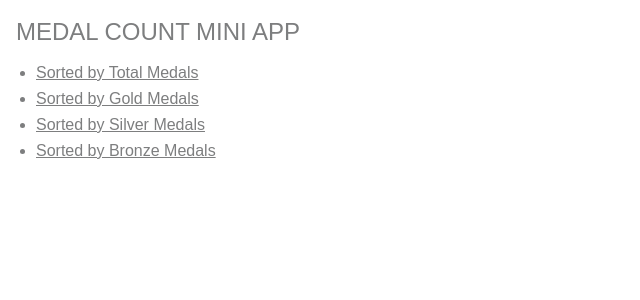
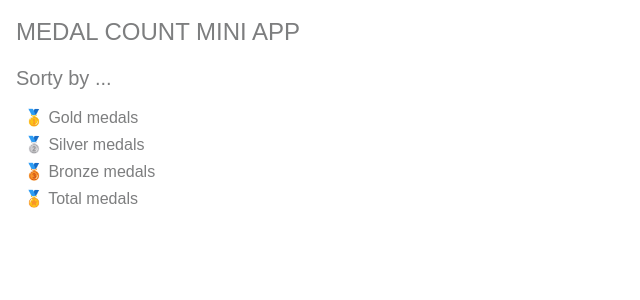
Before and after one commit to jpblancoder/jp-medals-next, a Next.js app: page / in a window 1280 px wide. Shown: the top 300 px of the page, without its empty margins (0-640 px from the left). Built offline with nearby package versions, Linux system fonts and the light colour scheme.

Commit message:
Update home page

```diff
--- a/src/app/page.tsx
+++ b/src/app/page.tsx
@@ -4,26 +4,19 @@ export default function HomePage() {
   return (
     <main>
       <h1 className="text-2xl mb-4 uppercase">Medal Count Mini App</h1>
-      <ul className="list-disc pl-5">
+      <h2 className="text-xl mb-4">Sorty by ...</h2>
+      <ul className="pl-2">
         <li className="pb-2">
-          <Link href="/medals/total" className="underline">
-            Sorted by Total Medals
-          </Link>
+          <Link href="/medals/gold">🥇 Gold medals</Link>
         </li>
         <li className="pb-2">
-          <Link href="/medals/gold" className="underline">
-            Sorted by Gold Medals
-          </Link>
+          <Link href="/medals/silver">🥈 Silver medals</Link>
         </li>
         <li className="pb-2">
-          <Link href="/medals/silver" className="underline">
-            Sorted by Silver Medals
-          </Link>
+          <Link href="/medals/bronze">🥉 Bronze medals</Link>
         </li>
         <li className="pb-2">
-          <Link href="/medals/bronze" className="underline">
-            Sorted by Bronze Medals
-          </Link>
+          <Link href="/medals/total">🏅 Total medals</Link>
         </li>
       </ul>
     </main>
```
